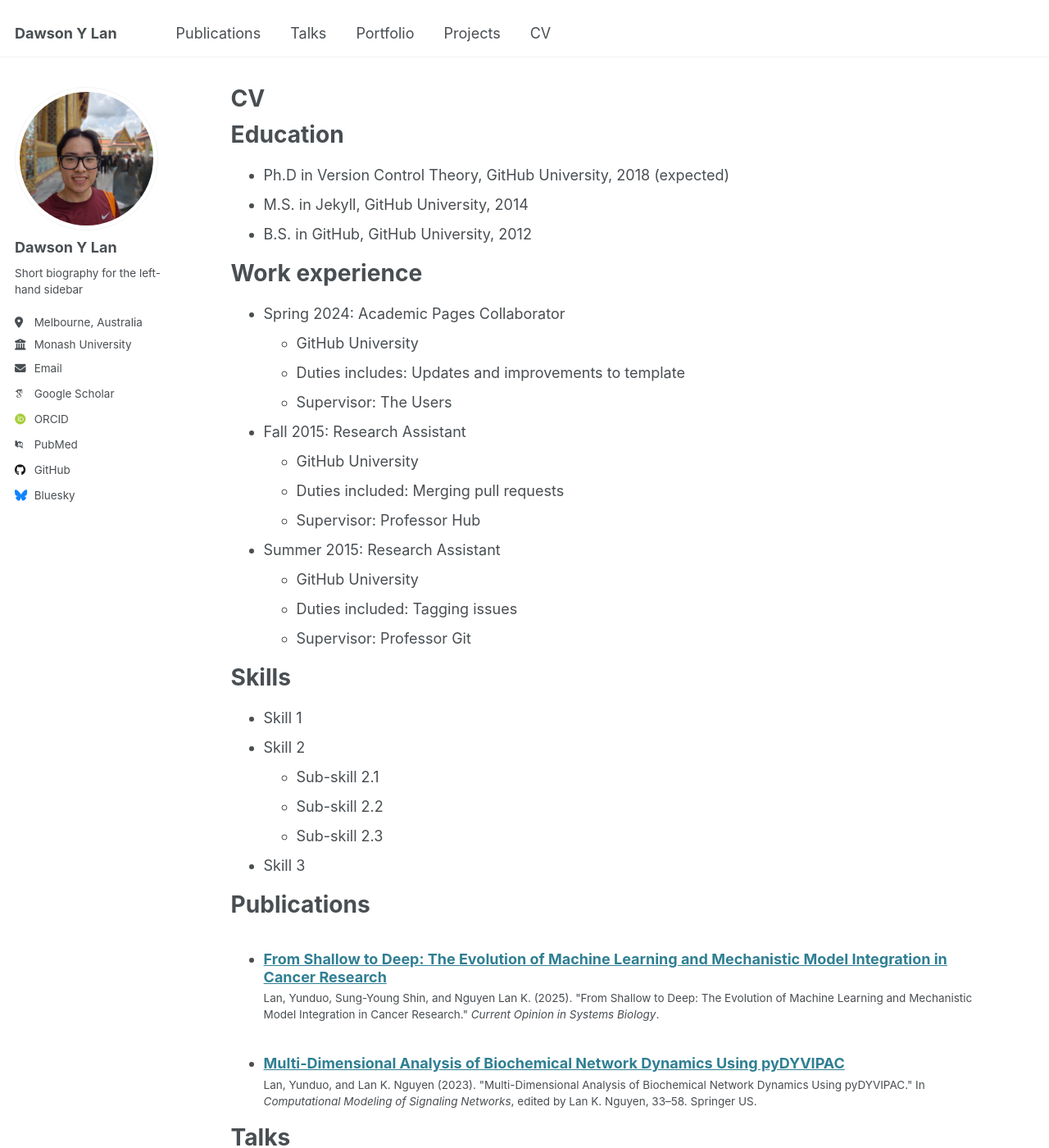
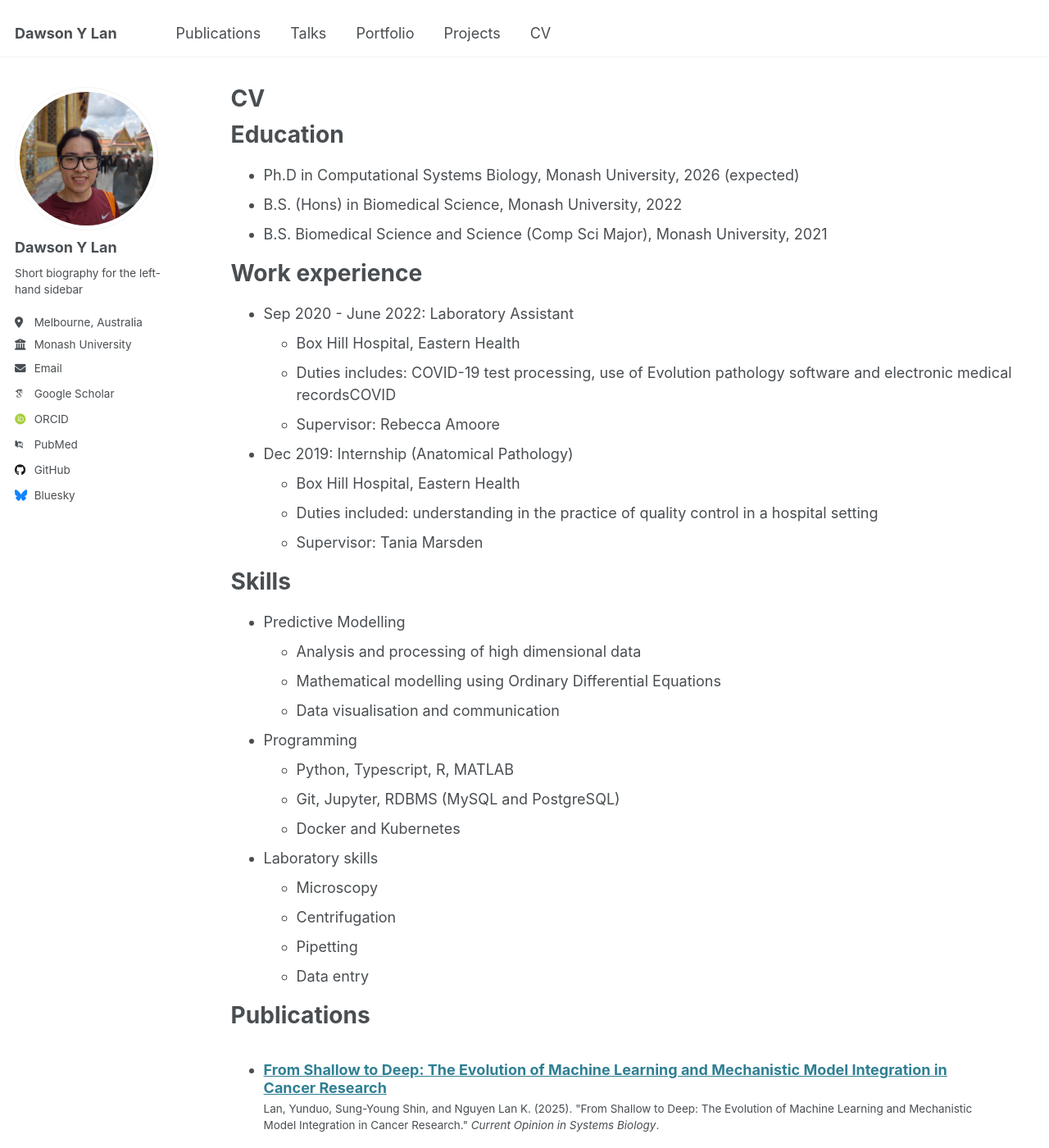
Before and after one commit to AnEvilBurrito/anevilburrito.github.io, a Jekyll site: the page built from _pages/cv.md, in a window 1280 px wide and 1400 px high. Shown: the whole window at 82% size. Built offline with Jekyll 4.4.1, drawn with Linux system fonts in a browser that asks for light colours; some web fonts are replaced; some of the changed text lies outside the part shown.

Commit message:
basic resume update

```diff
--- a/_pages/cv.md
+++ b/_pages/cv.md
@@ -11,35 +11,38 @@ redirect_from:
 
 Education
 ======
-* Ph.D in Version Control Theory, GitHub University, 2018 (expected)
-* M.S. in Jekyll, GitHub University, 2014
-* B.S. in GitHub, GitHub University, 2012
+* Ph.D in Computational Systems Biology, Monash University, 2026 (expected)
+* B.S. (Hons) in Biomedical Science, Monash University, 2022
+* B.S. Biomedical Science and Science (Comp Sci Major), Monash University, 2021
 
 Work experience
 ======
-* Spring 2024: Academic Pages Collaborator
-  * GitHub University
-  * Duties includes: Updates and improvements to template
-  * Supervisor: The Users
+* Sep 2020 - June 2022: Laboratory Assistant
+  * Box Hill Hospital, Eastern Health
+  * Duties includes: COVID-19 test processing, use of Evolution pathology software and electronic medical recordsCOVID
+  * Supervisor: Rebecca Amoore
 
-* Fall 2015: Research Assistant
-  * GitHub University
-  * Duties included: Merging pull requests
-  * Supervisor: Professor Hub
-
-* Summer 2015: Research Assistant
-  * GitHub University
-  * Duties included: Tagging issues
-  * Supervisor: Professor Git
+* Dec 2019: Internship (Anatomical Pathology)
+  * Box Hill Hospital, Eastern Health
+  * Duties included: understanding in the practice of quality control in a hospital setting
+  * Supervisor: Tania Marsden
 
 Skills
 ======
-* Skill 1
-* Skill 2
-  * Sub-skill 2.1
-  * Sub-skill 2.2
-  * Sub-skill 2.3
-* Skill 3
+* Predictive Modelling
+  * Analysis and processing of high dimensional data
+  * Mathematical modelling using Ordinary Differential Equations
+  * Data visualisation and communication
+* Programming
+  * Python, Typescript, R, MATLAB
+  * Git, Jupyter, RDBMS (MySQL and PostgreSQL)
+  * Docker and Kubernetes
+* Laboratory skills
+  * Microscopy
+  * Centrifugation
+  * Pipetting
+  * Data entry
+
 
 Publications
 ======
@@ -53,12 +56,6 @@ Talks
     {% include archive-single-talk-cv.html  %}
   {% endfor %}</ul>
 
-Teaching
-======
-  <ul>{% for post in site.teaching reversed %}
-    {% include archive-single-cv.html %}
-  {% endfor %}</ul>
-
 Service and leadership
 ======
 * Currently signed in to 43 different slack teams
```
Also changed, not shown: _pages/projects.html (added, +12 -0 lines).
